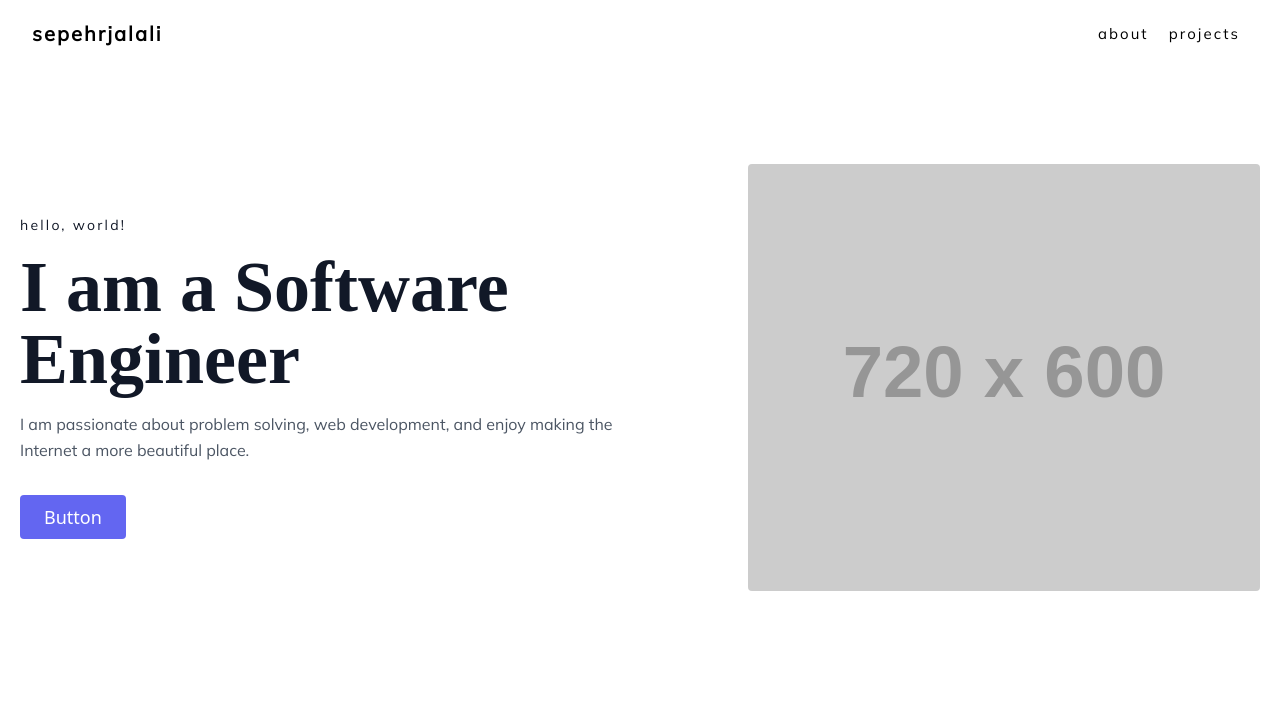
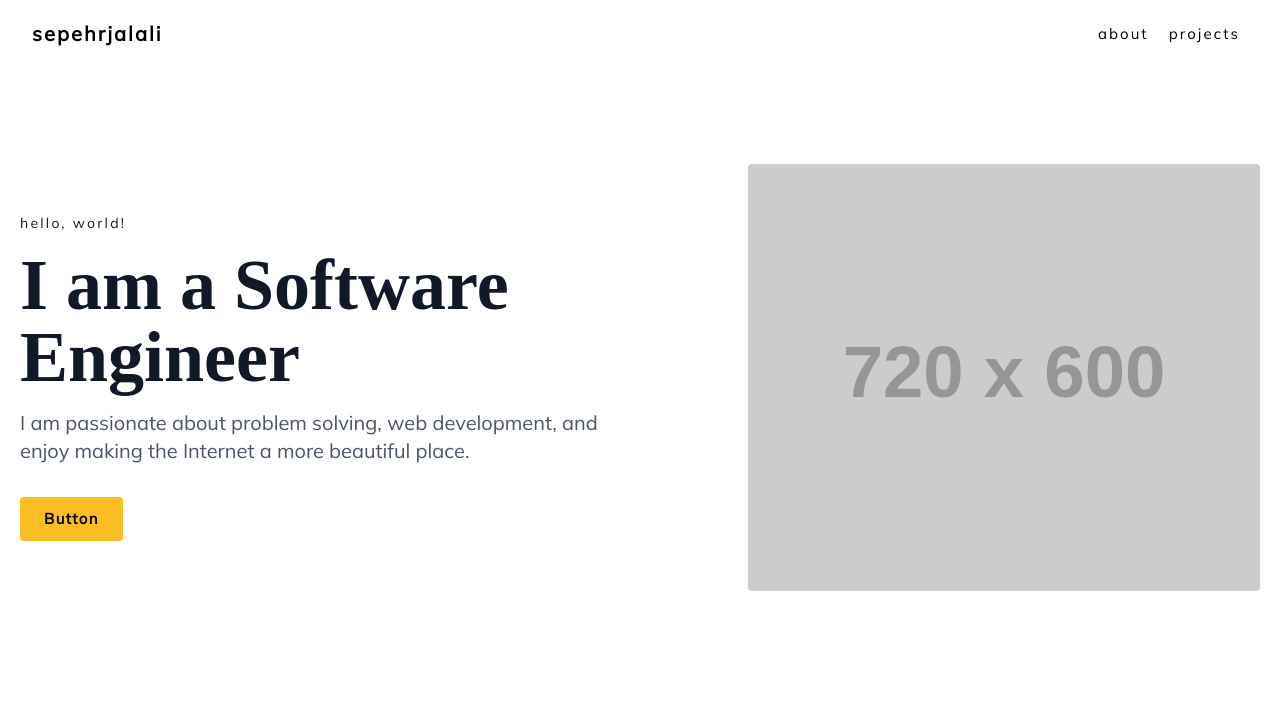
Before and after one commit to sepehrjf/sepehr-jalali, a Gatsby site: page / in a window 1280 px wide. Shown: the top 718 px of the page. Built offline with nearby package versions, Linux system fonts and the light colour scheme; Gatsby itself is replaced by a stand-in of ours; placeholder pictures from the web are drawn by us.

Commit message:
Started Hero Button Customization

```diff
--- a/src/components/hero.js
+++ b/src/components/hero.js
@@ -5,33 +5,34 @@ const Hero = () => {
   return (
     <section className={container}>
       <div className="container mx-auto flex px-5 py-24 md:flex-row flex-col items-center">
-        <div className="lg:flex-grow md:w-1/2 lg:pr-24 md:pr-16 flex flex-col md:items-start md:text-left mb-16 md:mb-0 items-center text-center">
+        <div
+          className="lg:flex-grow md:w-1/2 lg:pr-24 md:pr-16 flex flex-col md:items-start md:text-left mb-16 md:mb-0 items-center text-center"
+          style={{ fontFamily: "Mulish, sans-serif" }}
+        >
           <p
             className="sm:text-sm text-xs lowercase mb-4 relative text-gray-900"
-            style={{
-              fontFamily: "Mulish, sans-serif",
-              letterSpacing: "0.16em",
-            }}
+            style={{ letterSpacing: "0.16em" }}
           >
             hello, world!
           </p>
           <h1
             className="sm:text-7xl text-5xl font-bold mb-4 relative text-gray-900"
-            style={{
-              fontFamily: "Playfair Display, serif",
-            }}
+            style={{ fontFamily: "Playfair Display, serif" }}
           >
             I am a Software Engineer
           </h1>
-          <p
-            className="mb-8 leading-relaxed font-normal text-base mb-2"
-            style={{ fontFamily: "Mulish, sans-serif" }}
-          >
+          <p className="md:text-xl sm:text-lg text-base mb-8 leading-relaxed font-normal mb-2">
             I am passionate about problem solving, web development, and enjoy
             making the Internet a more beautiful place.
           </p>
           <div className="flex justify-center">
-            <button className="inline-flex text-white bg-indigo-500 border-0 py-2 px-6 focus:outline-none hover:bg-indigo-600 rounded text-lg">
+            <button
+              className="inline-flex text-black bg-yellow-400 border-0 py-2 px-6 focus:outline-none hover:bg-yellow-500 rounded text-lg cursor-pointer font-bold"
+              style={{
+                fontSize: "0.9375rem",
+                letterSpacing: "0.095em",
+              }}
+            >
               Button
             </button>
           </div>
```
